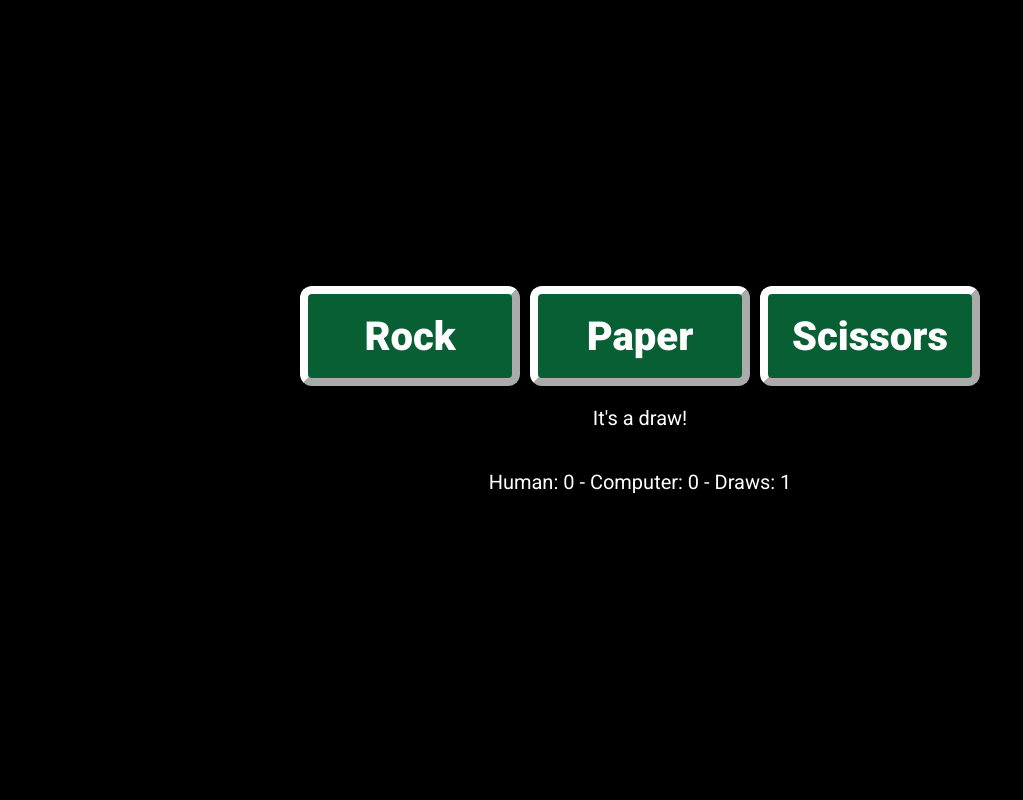
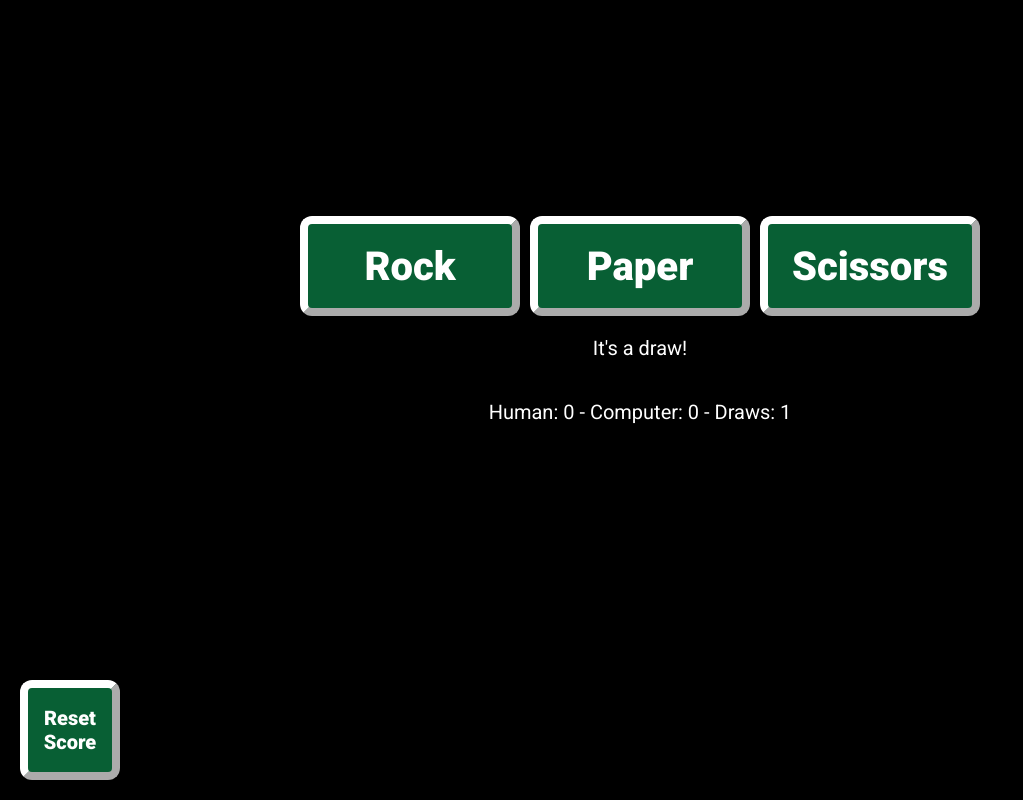
Before and after one commit to Nolantrob/odin-rock-paper-scissors, a plain HTML site: page index.html in a window 1280 px wide. Both pictures are taken after a click on the button "Rock". Shown: the whole page, without its empty margins (0-1023 px from the left). Drawn offline with Linux system fonts and the light colour scheme.

Commit message:
Update round result text properly

```diff
--- a/index.html
+++ b/index.html
@@ -22,11 +22,18 @@
             <button class="choice-button" id="paper">Paper</button>
             <button class="choice-button" id="scissors">Scissors</button>
         </div>
+        <button class="reset-score-button">Reset Score</button>
 
         <div class="round-status-container"></div>
         <div class="game-score-container"></div>
+        <div class="game-winner-text-container"></div>
 
     </div>
+
+
+
+
+
 
 </body>
 
--- a/rock-paper-scissors.css
+++ b/rock-paper-scissors.css
@@ -12,7 +12,8 @@
     background-color: black;
 }
 
-.choice-button {
+.choice-button,
+.reset-score-button {
     font-family: "Roboto", Arial, Helvetica, sans-serif;
     background-color: rgb(8, 95, 52);
     font-size: 40px;
@@ -28,20 +29,39 @@
     align-items: center;
 }
 
-.choice-button:hover {
+.reset-score-button {
+    font-size: 20px;
+    width: 100px;
+    height: 100px;
+    position: fixed;
+    bottom: 20px;
+    left: 20px;
+}
+
+.choice-button:hover,
+.reset-score-button:hover {
     filter: brightness(135%);
     cursor: pointer;
 }
 
-.choice-button:active {
+.choice-button:active,
+.reset-score-button:active {
     filter: brightness(115%);
     border-style: inset;
 }
 
-.game-score-container, .round-status-container {
+.game-score-container,
+.round-status-container,
+.game-winner-text-container {
     color: white;
     padding: 20px;
     font-size: 20px;
+}
+
+.game-winner-text-container {
+    font-size: 50px;
+    color: white;
+    height: 100px;
 }
 
 .round-complete-status {
--- a/rock-paper-scissors.js
+++ b/rock-paper-scissors.js
@@ -1,7 +1,8 @@
 const choiceButtons = document.querySelectorAll('.choice-button');
 const gameScoreContainer = document.querySelector('.game-score-container');
 const roundStatusContainer = document.querySelector('.round-status-container');
-    roundStatusContainer.innerText = 'Choose an option to begin!';
+roundStatusContainer.innerText = 'Choose an option to begin!';
+const gameWinnerTextContainer = document.querySelector('.game-winner-text-container');
 
 choiceButtons.forEach(button => {
     button.addEventListener('click', () => {
@@ -9,6 +10,7 @@ choiceButtons.forEach(button => {
     })
 })
 
+// Score logic
 const score = {
     humanWins: 0,
     computerWins: 0,
@@ -17,13 +19,25 @@ const score = {
 
 function updateScore() {
 
-    gameScoreContainer.innerText =
-    `Human: ${score.humanWins} - Computer: ${score.computerWins} - Draws: ${score.draws}`;
+    gameScoreContainer.innerHTML =
+        `Human: <span class='human-score-count'>${score.humanWins}</span> - Computer: <span class='human-score-count'>${score.computerWins}</span> - Draws: ${score.draws}`;
 }
     updateScore();
 
+function resetScore() {
+    score.humanWins = 0;
+    score.computerWins = 0;
+    score.draws = 0;
+}
+
+function resetRoundResultText() {
+    roundStatusContainer.innerText = 'Choose an option to begin!';
+    gameWinnerTextContainer.innerText = '';
+}
+
 // Begin the game using the player's chosen hand
 function playRound(humanChoice) {
+    gameWinnerTextContainer.innerText = '';
     let computerChoice;
 
     const getComputerChoice = () => {
@@ -103,15 +117,19 @@ function playRound(humanChoice) {
     determineWinner();
     updateScore();
 
-    function resetScore() {
-        score.humanWins = 0;
-        score.computerWins = 0;
-        score.draws = 0;
-    }
-
-    // Reset the game once one of the players reaches 5 round wins
-    if (score.humanWins >= 5 || score.computerWins >= 5) {
+    if (score.humanWins >= 5) {
+        gameWinnerTextContainer.innerText = `Human Wins!`
+        resetScore();
+    } else if (score.computerWins >= 5) {
+        gameWinnerTextContainer.innerText = 'Computer Wins!'
         resetScore();
     }
 
 }
+
+const resetScoreButton = document.querySelector('.reset-score-button');
+resetScoreButton.addEventListener('click', () => {
+    resetScore();
+    updateScore();
+    resetRoundResultText();
+})
```
